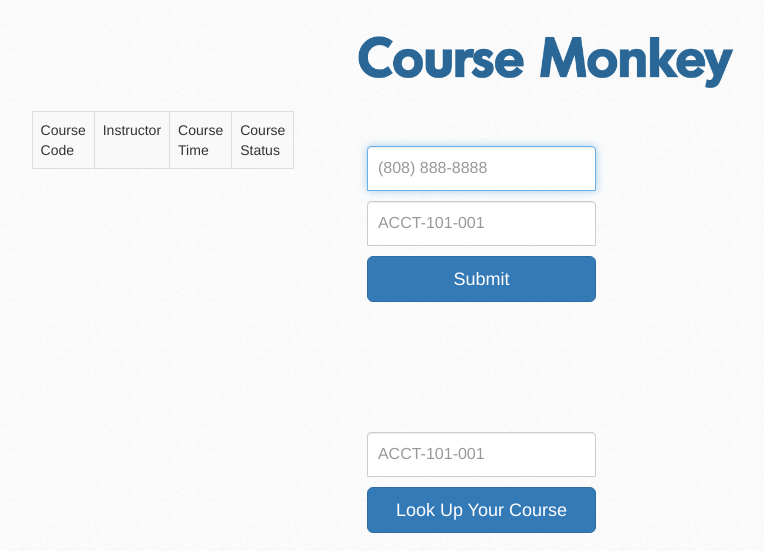
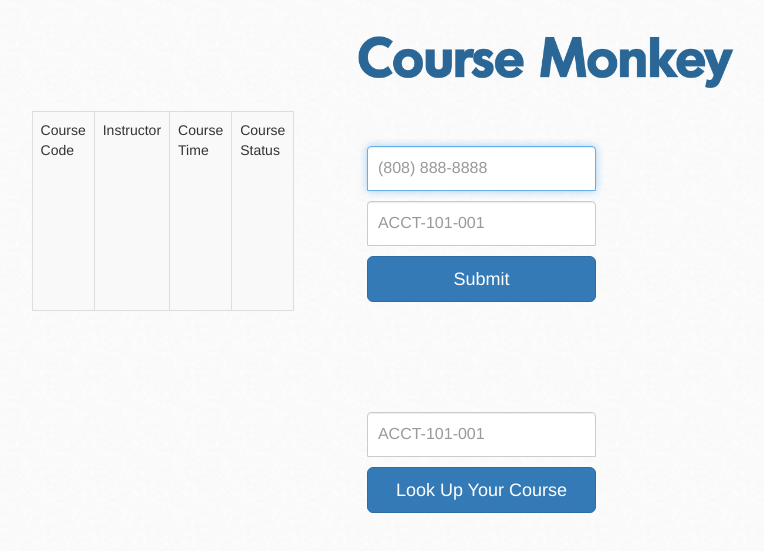
Before and after one commit to dhruvmah/Penn-Course-Monkey, a Flask app: template templates/courses.html in a window 1280 px wide. Shown: the part 253-804 px from the top of the page, without its empty margins (96-860 px from the left). After the commit the page ends 766 px from the top, so only its background shows below. Run offline with Flask 2, Linux system fonts and the light colour scheme; the template is opened without the code that fills it, so the values that code supplies are empty; some libraries are stand-ins or nearby versions.

Commit message:
fuckin up table

```diff
--- a/templates/courses.html
+++ b/templates/courses.html
@@ -55,7 +55,7 @@
 
 <div class="inlineTable">
   <div class="floatLeft">
-    <table class="table table-striped table-bordered table-hover" style="width:50%; margin-left:auto; margin-right:auto; margin-bottom:20px;">
+    <table class="table table-striped table-bordered table-hover" style="width:50%; margin-left:auto; margin-right:auto; margin-bottom:20px; overflow: auto; height:200px;">
       <tr> <td> Course Code </td><td> Instructor </td><td> Course Time </td><td> Course Status </td></tr>
       {% for key in d: %}
       <div class="row">
@@ -96,7 +96,6 @@
       <br/>
       <br/>
       <br/>
-      <br/>
       <div id="form">
       <!-- <form class="form-signin" action="/course/" method="post" target="hidden_iframe" onsubmit="submitted=true;"> -->
       <form class="form-signin" action="/course/" method="post">
```
